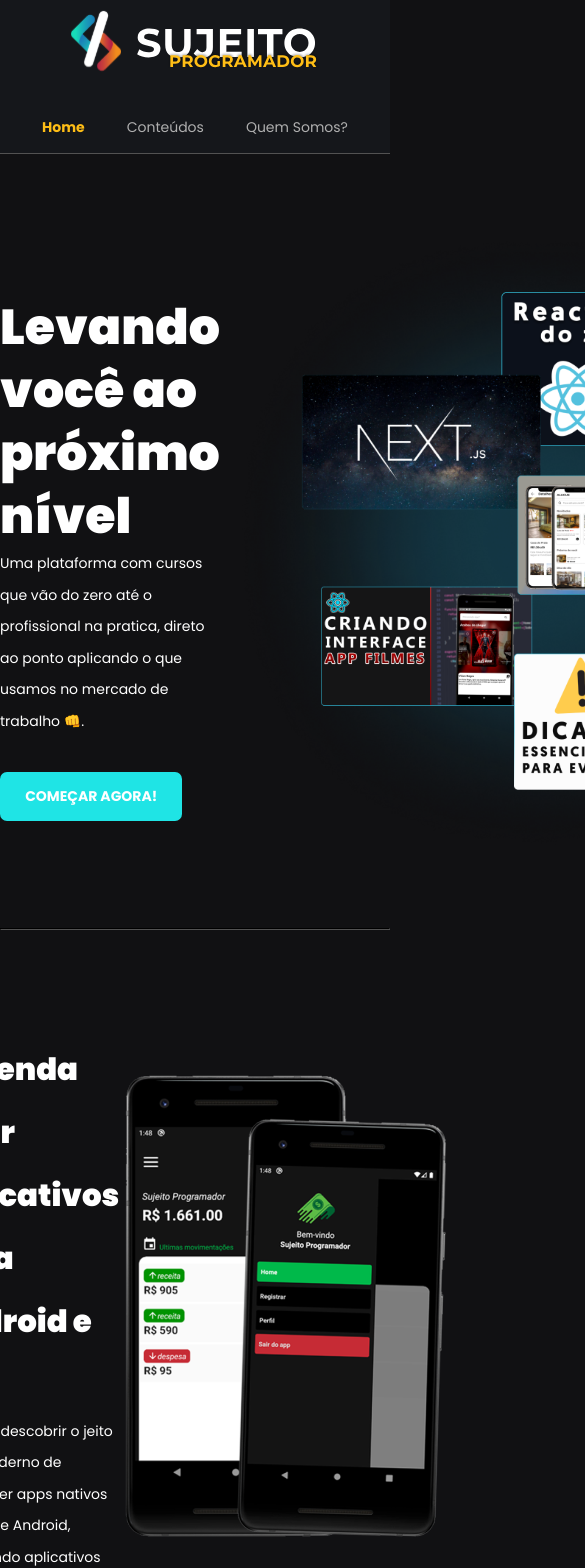
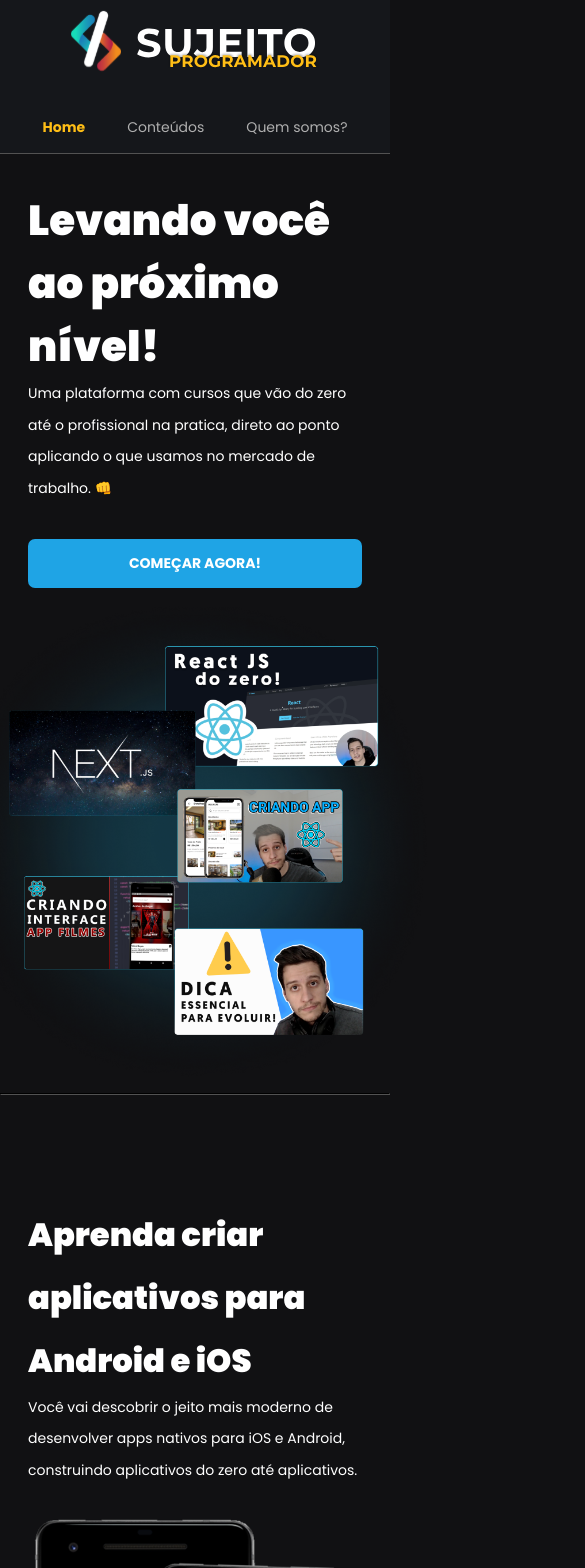
Before and after one commit to rafalmeidas/blog-sujeito, a Next.js app: page / in a window 390 px wide. Shown: the top 1568 px of the page, 585 px wide, since content can reach past the window. Built offline with nearby package versions, Linux system fonts and the light colour scheme.

Commit message:
ADD validações de código

```diff
--- a/src/components/ActiveLink/index.tsx
+++ b/src/components/ActiveLink/index.tsx
@@ -1,21 +1,23 @@
-import React from 'react';
+import { ReactElement, cloneElement } from 'react';
+import { useRouter } from 'next/router';
+import Link, { LinkProps } from 'next/link';
 
-import { ReactElement, cloneElement } from 'react';
-import Link, { LinkProps } from 'next/link';
-import { useRouter } from 'next/router';
-
-interface ActiveLinkProps extends LinkProps {
+interface ActiveLinkProps extends LinkProps{
   children: ReactElement;
   activeClassName: string;
 }
 
-export default function ActiveLink({
-  children,
-  activeClassName,
-  ...rest
-}: ActiveLinkProps) {
-  const { asPath } = useRouter(); // Pega qual o barra da rota
-  const className = asPath === rest.href ? activeClassName : ''; // className = {styles.active}
-  // Se a rota/pagina que estamos acessando for igual ao link que ele clicou, então ativamos o classname
-  return <Link {...rest}>{cloneElement(children, { className })}</Link>;
+export function ActiveLink({ children, activeClassName, ...rest }: ActiveLinkProps){
+  const { asPath } = useRouter();
+
+  const className = asPath === rest.href ? activeClassName : '';
+  //Se a rota/pagina que estamos acessando for igual ao link que ele clicou entao ativamos o classname
+
+  return(
+    <Link {...rest}>
+      {cloneElement(children, {
+        className
+      })}
+    </Link>
+  )
 }
--- a/src/components/Header/index.tsx
+++ b/src/components/Header/index.tsx
@@ -1,18 +1,17 @@
-import React from 'react';
 
 import styles from './styles.module.scss';
 import Image from 'next/image';
 import logo from '../../../public/images/logo.svg';
 
-import ActiveLink from '../ActiveLink';
+import { ActiveLink } from '../ActiveLink';
 
-export default function Header() {
-  return (
+export function Header(){
+  return(
     <header className={styles.headerContainer}>
       <div className={styles.headerContent}>
         <ActiveLink href="/" activeClassName={styles.active}>
           <a>
-            <Image src={logo} alt="Sujeito Programador Logo" />
+           <Image src={logo} alt="Sujeito Programador Logo"/>
           </a>
         </ActiveLink>
 
@@ -21,23 +20,18 @@
             <a>Home</a>
           </ActiveLink>
 
-          <ActiveLink href="/posts" activeClassName={styles.active}>
+          <ActiveLink  href="/posts" activeClassName={styles.active}>
             <a>Conteúdos</a>
           </ActiveLink>
 
-          <ActiveLink href="/sobre" activeClassName={styles.active}>
-            <a>Quem Somos?</a>
+          <ActiveLink  href="/sobre" activeClassName={styles.active}>
+            <a>Quem somos?</a>
           </ActiveLink>
         </nav>
 
-        <a
-          type="button"
-          className={styles.readyButton}
-          href="https://sujeitoprogramador.com"
-        >
-          COMEÇAR
-        </a>
+        <a className={styles.readyButton} type="button" href="https://sujeitoprogramador.com">COMEÇAR</a>
+
       </div>
     </header>
-  );
+  )
 }
--- a/src/pages/_document.tsx
+++ b/src/pages/_document.tsx
@@ -1,24 +1,19 @@
-// Executada somente uma vez, fontes etc
+import Document, { Html, Head, Main, NextScript} from 'next/document';
 
-import Document, { Html, Head, Main, NextScript } from 'next/document';
-
-export default class MyDocument extends Document {
-  render() {
-    return (
+export default class MyDocument extends Document{
+  render(){
+    return(
       <Html>
         <Head>
           <link rel="preconnect" href="https://fonts.googleapis.com" />
-          <link
-            href="https://fonts.googleapis.com/css2?family=Poppins:wght@400;500;700;900&display=swap"
-            rel="stylesheet"
-          />
-          <link rel="shorcut icon" href="/favicon.png" type="image/png" />
+          <link href="https://fonts.googleapis.com/css2?family=Poppins:wght@400;500;700;900&display=swap" rel="stylesheet" />
+          <link rel="shortcut icon" href="/favicon.png" type="image/png" />
         </Head>
         <body>
-          <Main />
-          <NextScript />
+          <Main/>
+          <NextScript/>
         </body>
       </Html>
-    );
+    )
   }
 }
--- a/src/pages/index.tsx
+++ b/src/pages/index.tsx
@@ -1,10 +1,9 @@
-/* eslint-disable @next/next/no-img-element */
 import Head from 'next/head';
+import styles from '../styles/home.module.scss';
+
 import Image from 'next/image';
 
 import techsImage from '../../public/images/techs.svg';
-
-import styles from '../styles/home.module.scss';
 
 export default function Home() {
   return (
@@ -12,18 +11,15 @@
     <Head>
       <title>Apaixonado por tecnologia - Sujeito Programador</title>
     </Head>
-
     <main className={styles.container}>
       <div className={styles.containerHeader}>
         <section className={styles.ctaText}>
-            <h1>Levando você ao próximo nível</h1>
-            <span>
-              Uma plataforma com cursos que vão do zero até o profissional na
-              pratica, direto ao ponto aplicando o que usamos no mercado de
-              trabalho 👊.
-            </span>
+          <h1>Levando você ao próximo nível!</h1>
+          <span>Uma plataforma com cursos que vão do zero até o profissional na pratica, direto ao ponto aplicando o que usamos no mercado de trabalho. 👊</span>
           <a>
-              <button>COMEÇAR AGORA!</button>
+            <button>
+              COMEÇAR AGORA!
+            </button>
           </a>
         </section>
 
@@ -38,44 +34,35 @@
       <div className={styles.sectionContent}>
         <section>
           <h2>Aprenda criar aplicativos para Android e iOS</h2>
-            <span>
-              Você vai descobrir o jeito mais moderno de desnvolver apps nativos
-              para iOS e Android, construindo aplicativos do zero até
-              aplicativos
-            </span>
+          <span>Você vai descobrir o jeito mais moderno de desenvolver apps nativos para iOS e Android, construindo aplicativos do zero até aplicativos.</span>
         </section>
 
-          <img src="/images/financasApp.png" alt="Conteudos mobile" />
+        <img src="/images/financasApp.png" alt="Conteúdos desenvolvimento de apps" />
       </div>
 
       <hr className={styles.divisor} />
 
       <div className={styles.sectionContent}>
-          <img src="/images/webDev.png" alt="Conteudos web" />
+        <img src="/images/webDev.png" alt="Conteúdos desenvolvimento de aplicacoes web" />
+
         <section>
           <h2>Aprenda criar sistemas web</h2>
-            <span>
-              Criar sistemas web, sites usando as tecnologias mais modernas e
-              requisitadas pelo mercado
-            </span>
+          <span>Criar sistemas web, sites usando as tecnologias mais modernas e requisitadas pelo mercado.</span>
         </section>
       </div>
 
       <div className={styles.nextLevelContent}>
-          <Image src={techsImage} alt="Tecnologias" />
-
-          <h2>
-            Mais de <span className={styles.alunos}>15 mil</span> já levaram sua
-            carreira ao próximo nível.
-          </h2>
-          <span>
-            E você vai perder a chance de evoluir de uma vez por todas?
-          </span>
+        <Image quality={100} src={techsImage} alt="Tecnologias" />
+        <h2>Mais de <span className={styles.alunos}>15 mil</span> já levaram sua carreira ao próximo nivel.</h2>
+        <span>E você vai perder a chance de evoluir de uma vez por todas?</span>
         <a>
           <button>ACESSAR TURMA!</button>
         </a>
       </div>
+
+
+
     </main>
    </>
-  );
+  )
 }
--- a/src/styles/global.scss
+++ b/src/styles/global.scss
@@ -8,28 +8,29 @@
   --white: #fff;
 
   --gray-100: #afafaf;
-  --gray-200: #525252; //Divisor
-  --gray-700: #15171b; //background
-  --gray-900: #111113;
+  --gray-200: #525252; // Divisor
+  --gray-700: #15171b; //Background header
+  --gray-900: #111113; // Background body;
 
-  --blue-900: #1fe4e5;
+  --blue-900: #1fa4e5; //CTA - Buttons
   --yellow-500: #ffbe16;
 }
 
 @media (max-width: 1080px) {
   html {
-    font-size: 93.75%; // 15px + o -
+    font-size: 93.75%; // Vai gerar 15px
   }
 }
 
 @media (max-width: 720px) {
   html {
-    font-size: 87.5%; // 14px + o -
+    font-size: 87.5%; // Vai gerar 14px
   }
 }
 
 body {
   background: var(--gray-900);
+  width: 100vw;
 }
 
 body,
@@ -37,7 +38,7 @@
 textarea,
 select,
 button {
-  font: 400 1rem 'Poppins', sans-serif; //16px
+  font: 400 1rem 'Poppins', sans-serif;
 }
 
 button {
--- a/src/styles/home.module.scss
+++ b/src/styles/home.module.scss
@@ -1,8 +1,10 @@
-.container {
+
+
+.container{
   display: block;
 }
 
-.containerHeader {
+.containerHeader{
   min-height: calc(100vh - 5rem);
   margin: 0 auto;
   max-width: 1120px;
@@ -11,15 +13,15 @@
   align-items: center;
   justify-content: space-between;
 
-  img {
+  img{
     max-width: 640px;
   }
 }
 
-.ctaText {
+.ctaText{
   max-width: 600px;
 
-  h1 {
+  h1{
     font-size: 3.5rem;
     line-height: 4.5rem;
     font-weight: 900;
@@ -27,15 +29,15 @@
     color: var(--white);
   }
 
-  span {
+  span{
     font-size: 1rem;
     line-height: 2.25rem;
     color: var(--white);
   }
 
-  button {
+  button{
     background-color: var(--blue-900);
-    border: 0;
+    border:0;
     padding: 1rem 1.8rem;
     margin-top: 2.5rem;
     border-radius: 7px;
@@ -44,29 +46,31 @@
   }
 }
 
-.divisor {
+.divisor{
   width: 100%;
   bottom: 0;
   height: 1px;
-  border-color: var(--gray-200);
+  border-color: var(--gray-200)
 }
 
-.sectionContent {
+
+.sectionContent{
   margin: 5.5rem auto;
   max-width: 1120px;
   display: flex;
   align-items: center;
   justify-content: center;
 
-  section {
+  section{
     max-width: 670px;
   }
 
-  img {
+
+  img{
     max-width: 550px;
   }
 
-  h2 {
+  h2{
     font-size: 2.2rem;
     line-height: 4.5rem;
     font-weight: 900;
@@ -74,14 +78,15 @@
     color: var(--white);
   }
 
-  span {
+  span{
     font-size: 1rem;
     line-height: 2.25rem;
     color: var(--white);
   }
 }
 
-.nextLevelContent {
+
+.nextLevelContent{
   max-width: 1120px;
   margin: 6rem auto;
   display: flex;
@@ -89,33 +94,105 @@
   justify-content: space-between;
   flex-direction: column;
 
-  h2 {
+  h2{
     font-size: 2.8rem;
-    color: var(--white);
     line-height: 4.5rem;
     font-weight: 900;
+    color: var(--white);
 
-    .alunos {
+    span{
       font-size: 2.8rem;
-      color: var(--blue-900);
       line-height: 4.5rem;
       font-weight: 900;
+      color: var(--blue-900);
     }
   }
 
-  span {
+  span{
     font-size: 1rem;
     line-height: 2.25rem;
     color: var(--white);
   }
 
-  button {
+
+  button{
     background-color: var(--blue-900);
-    border: 0;
+    border:0;
     padding: 1rem 1.8rem;
     margin-top: 2.5rem;
     border-radius: 6px;
     color: var(--white);
     font-weight: bold;
   }
+
+
 }
+
+@media (max-width: 1095px){
+  .container{
+    .containerHeader{
+      padding: 0 2rem;
+
+      button{
+        display: block;
+      }
+    }
+
+    img{
+      max-width: 600px;
+    }
+
+    div h1{
+      font-size: 3rem;
+    }
+
+    div h2{
+      font-size: 2.3rem;
+
+      span{
+        font-size: 2.3rem;
+      }
+    }
+
+    .sectionContent, .nextLevelContent{
+      padding: 0 2rem;
+    }
+  }
+}
+
+
+@media (max-width: 950px){
+  .container{
+    .containerHeader{
+      flex-direction: column;
+
+      button{
+        width: 100%;
+        display: flex;
+        justify-content: center;
+        align-items: center;
+      }
+    }
+
+    div img{
+      max-width: 500px;
+    }
+
+    div h1{
+      font-size: 3rem;
+    }
+
+    h2{
+      font-size: 1rem;
+    }
+
+    .sectionContent{
+      flex-direction: column;
+      img{
+        margin-top: 2rem;
+        max-width: 400px;
+      }
+
+    }
+  }
+}
```
Also changed, not shown: src/components/Header/styles.module.scss (+19 -16 lines), src/pages/_app.tsx (+6 -7 lines). Lines whose indentation alone changed are shown as unchanged.
